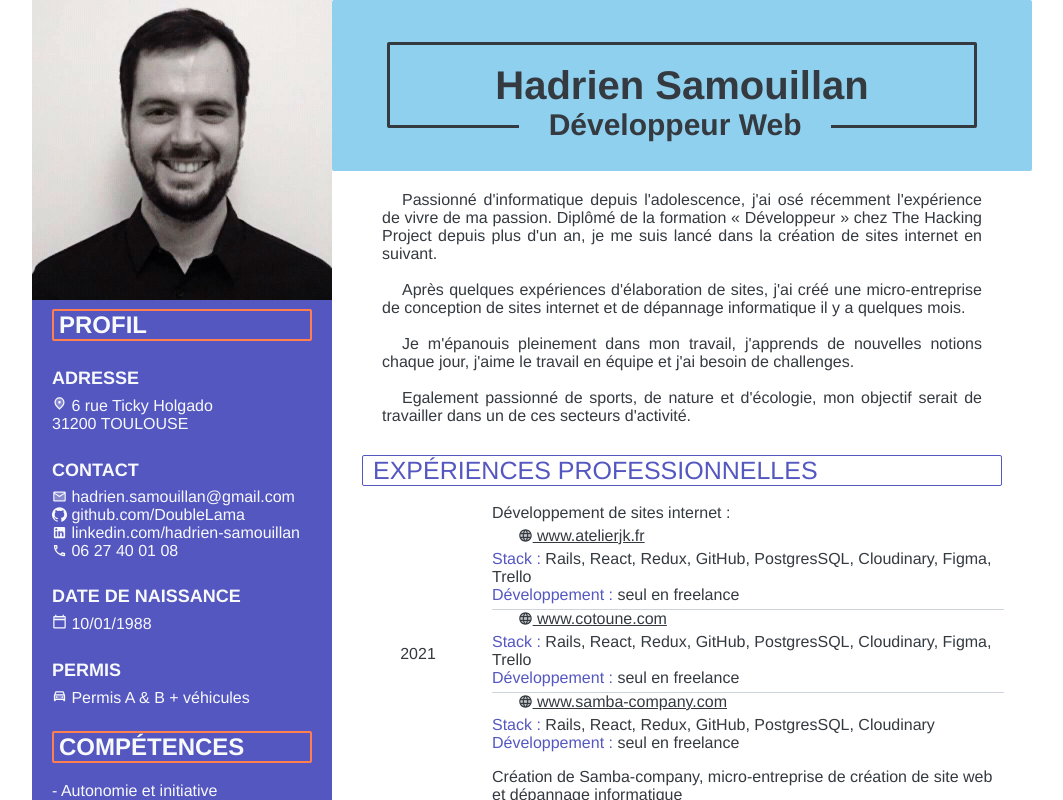
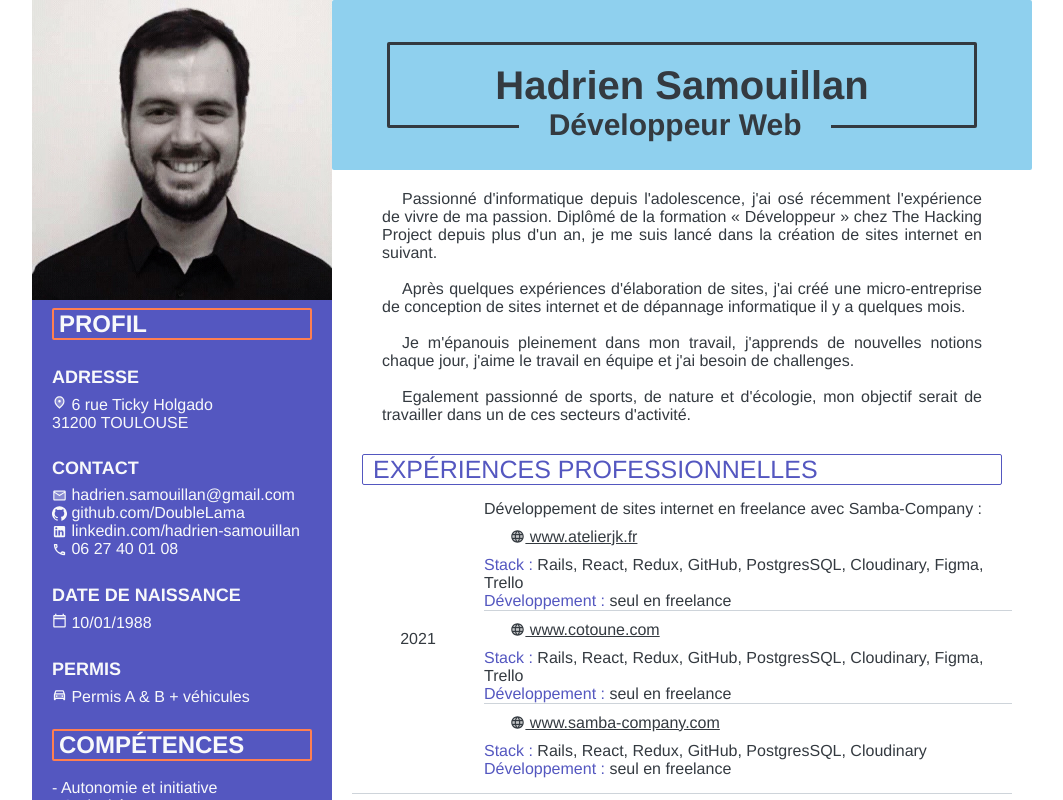
Before and after one commit to DoubleLama/samba-company, a React (Create React App) app in the folder client/: page /cv in a window 1280 px wide. Shown: the top 800 px of the page, without its empty margins (108-1171 px from the left). Built offline with nearby package versions, Linux system fonts and the light colour scheme; no server answers.

Commit message:
update cv text

```diff
--- a/client/src/Components/CV/CV.jsx
+++ b/client/src/Components/CV/CV.jsx
@@ -174,7 +174,8 @@ export const CV = () => {
               </div>
               <div>
                 <p className='table__row--job'>
-                  Développement de sites internet :
+                  Développement de sites internet en freelance avec
+                  Samba-Company :
                   <br />
                   <a
                     className='table__row--job-link'
@@ -228,10 +229,6 @@ export const CV = () => {
                     <span className='textPrimary'>Développement :</span> seul en
                     freelance
                   </p>
-                </p>
-                <p className='table__row--job'>
-                  Création de Samba-company, micro-entreprise de création de
-                  site web et dépannage informatique
                 </p>
               </div>
             </div>
--- a/client/src/style/_cv.scss
+++ b/client/src/style/_cv.scss
@@ -19,7 +19,7 @@
     }
 
     &__table {
-      margin-top: 0.5rem;
+      margin-top: 0.38rem;
       padding: 0 2rem;
 
       &--title {
@@ -134,16 +134,17 @@
           }
 
           &--job {
-            padding: 0.8rem;
             width: 100%;
             justify-content: center;
             text-align: left;
+            padding-block: 0.5rem;
 
             &-link {
               display: flex;
               align-items: center;
               padding-left: 5%;
-              margin-block: 0.5rem;
+              margin-bottom: 1rem;
+              padding-top: 1rem;
               text-decoration: underline;
               transition: all 0.3s ease-in-out;
               border-top: 1px solid $gray-400;
```
